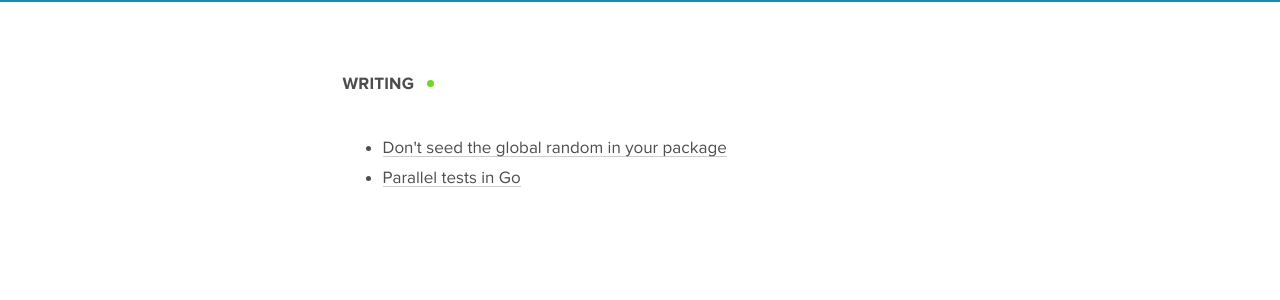
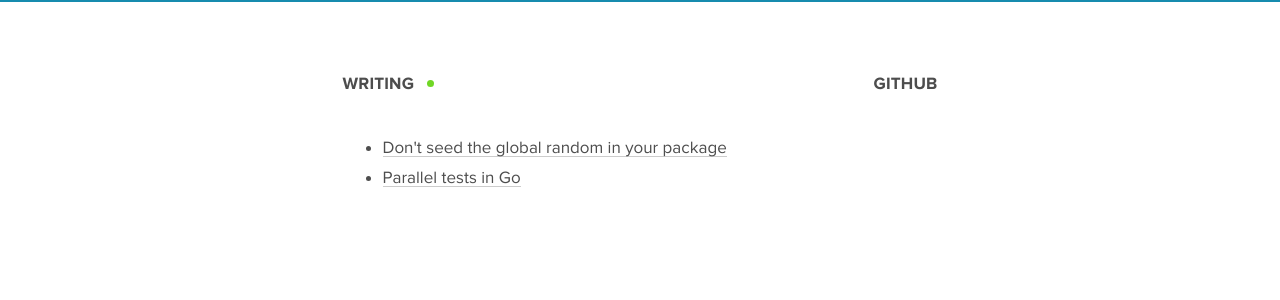
Before and after one commit to nishanths/nishanths.github.io, a Jekyll site: the page built from writing/index.html, in a window 1280 px wide. Shown: the top 300 px of the page. Built offline with Jekyll 4.4.1, drawn with Linux system fonts in a browser that asks for light colours; some web fonts are replaced.

Commit message:
Various fixes to colors
Fix README spellings
Add Lato font
Change post header

```diff
--- a/_includes/head.html
+++ b/_includes/head.html
@@ -9,6 +9,7 @@
     <!-- styles -->
     <link rel="stylesheet" href="{{ " /css/main.css " | prepend: site.baseurl }}">
     <link href='https://fonts.googleapis.com/css?family=Inconsolata:400,700' rel='stylesheet' type='text/css'>
+    <link href='https://fonts.googleapis.com/css?family=Lato:400,400italic,700,700italic' rel='stylesheet' type='text/css'>
     <!-- so meta -->
     <meta charset="utf-8">
     <meta http-equiv="X-UA-Compatible" content="IE=edge">
@@ -20,7 +21,7 @@
     <meta content="{{site.title}}" property="og:site_name">
     <meta property="fb:admins" content="1103227056" />
     <!-- title and desc -->
-    <title>{% if page.title %}{{ page.title }}{% else %}{{ site.title }}{% endif %}</title>
+    <title>{% if page.title %}{{ page.title }} | {{ site.title }}{% else %}{{ site.title }}{% endif %}</title>
     <meta name="description" content="{% if page.excerpt %}{{ page.excerpt | strip_html | strip_newlines | truncate: 160 }}{% else %}{{ site.description }}{% endif %}">
 
     <link rel="canonical" href="{{ page.url | replace:'index.html','' | prepend: site.baseurl | prepend: site.url }}">
--- a/_includes/header.html
+++ b/_includes/header.html
@@ -1,6 +1,5 @@
 <header>
     <h1>
         <a href="/">{{site.title}}</a>
-        <a href="/"><div class="dot"></div></a>
     </h1>
 </header>
--- a/_layouts/post.html
+++ b/_layouts/post.html
@@ -10,10 +10,7 @@
     </h1>
     <h1 class="title" itemprop="name headline"><a href="">{{ page.title }}</a></h1>
     <div class="meta">
-        <span class="h1">
-            <a href="/">{% if page.author %}{{page.author}}{% else %}{{site.title}}{% endif %}</a>
-        </span>
-        <time datetime="{{ page.date | date_to_xmlschema }}" itemprop="datePublished">
+        <time datetime="{{ page.date | date_to_xmlschema }}" itemprop="datePublished" title="It was a beautiful day!">
             {{ page.date | date: "%-d %b %Y" }}
         </time>
     </div>
--- a/_sass/pages.scss
+++ b/_sass/pages.scss
@@ -2,11 +2,9 @@
     .header {
             h1.top-subtitle {
                 font-size: 0.85rem;
-                margin-top: 0;
-                margin-bottom: 0;
             }
 
-            h1.title {
+            h1.title, h1.top-subtitle {
                 margin-top: 0;
                 margin-bottom: 0;
             }
@@ -16,7 +14,7 @@
             }
 
             .meta * {
-                color: #777;
+                color: $color-light;
                 font-size: 0.85rem;
             }
     }
--- a/_sass/site.scss
+++ b/_sass/site.scss
@@ -1,4 +1,4 @@
-$font-family-sans: "ProximaNova", sans-serif;
+$font-family-sans: "ProximaNova", "Lato", sans-serif;
 $font-family-mono: "Menlo", "Bitstream Vera Sans Mono", monospace;
 $font-family-tt: "Inconsolata", monospace;
 $color-link: rgba(68, 187, 255, 1); // vimeo ::selection with alpha=1
@@ -20,9 +20,11 @@
 body {
   font-family: $font-family-sans;
   color: $color-text;
+  font-weight: 400;
   line-height: 1.725;
   background-color: #fff;
   margin: 0;
+  text-rendering: geometricPrecision;
 }
 
 emph {
--- a/writing/index.html
+++ b/writing/index.html
@@ -7,6 +7,9 @@
     <h1>
         <a href="">Writing</a>
         <a href="/"><div class="dot"></div></a>
+        <div class="right">
+            <a href="https://github.com/{{site.github_username}}">GitHub</a>
+        </div>
     </h1>
 </header>
 <section class="posts">
```
Also changed, not shown: README.md.
